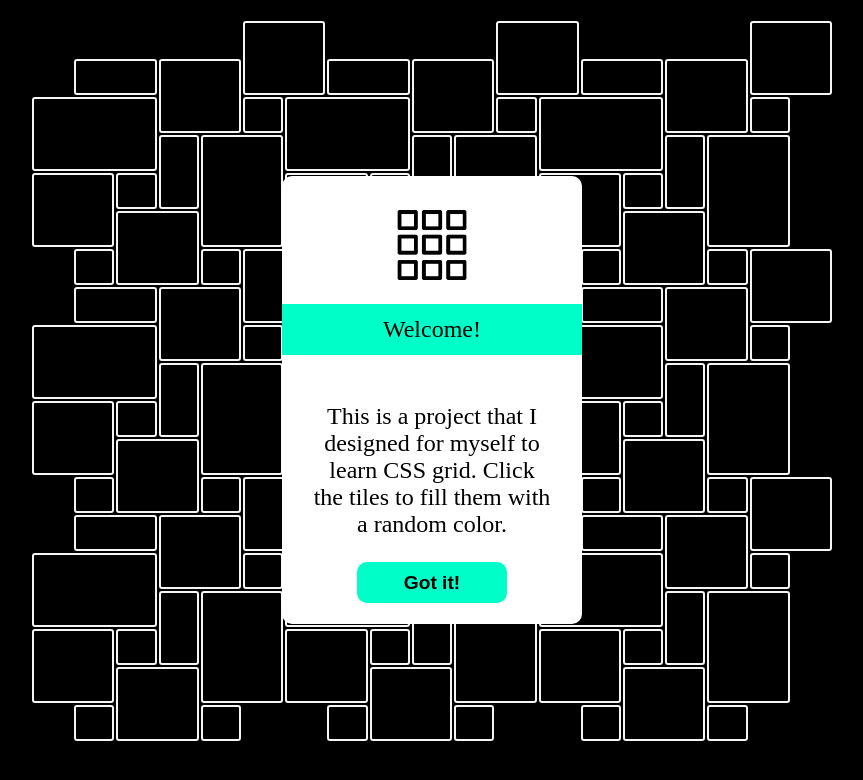
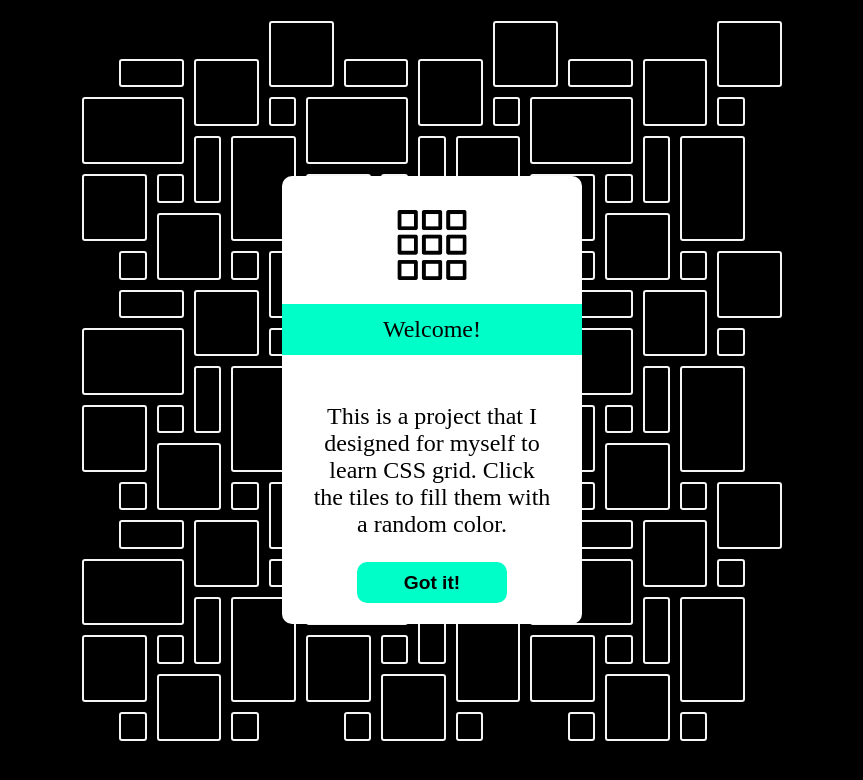
Before and after one commit to myrmnn/portfolio, a plain HTML site: page mosaic/index.html in a window 1280 px wide. Shown: the whole page, without its empty margins (208-1071 px from the left). Drawn offline with Linux system fonts and the light colour scheme.

Commit message:
changes styling on tiles

```diff
--- a/mosaic/styles.scss
+++ b/mosaic/styles.scss
@@ -94,9 +94,9 @@ button {
   display: grid;
   grid-template-columns: repeat(19, 1fr);
   grid-template-rows: repeat(19, 1fr);
-  grid-gap: 2px;
-  max-width: 800px;
-  min-width: 400px;
+  grid-gap: 10px;
+  max-width: 700px;
+  min-width: 600px;
   height: 90vh;
   margin: 0 auto;
   padding: 1%;
```
Also changed, not shown: mosaic/styles.css, 1 other file.
